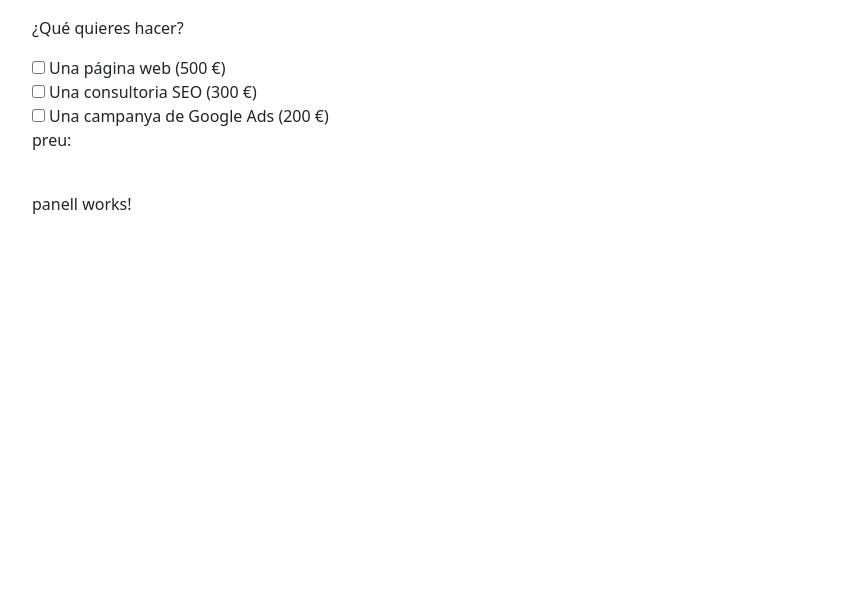
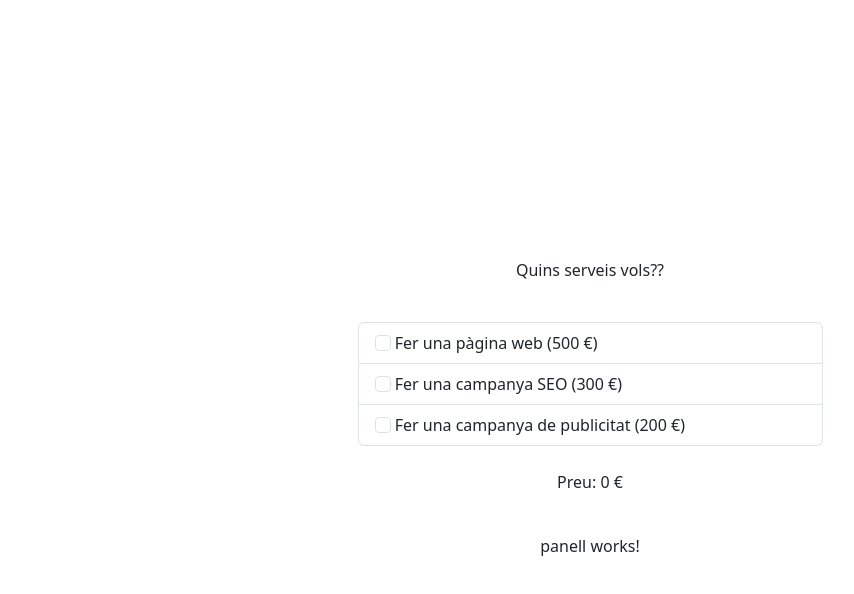
Before and after one commit to sacom14/pressupostApp, an Angular app: page /home in a window 1280 px wide. Shown: the top 594 px of the page, without its empty margins (50-904 px from the left). Built offline with nearby package versions, Linux system fonts and the light colour scheme.

Commit message:
sprint7 nivell1 exercici1

```diff
--- a/src/app/pressupost/home/home.component.html
+++ b/src/app/pressupost/home/home.component.html
@@ -1,16 +1,28 @@
-<div>
-  <p>¿Qué quieres hacer?</p>
-  <div>
-    <input type="checkbox"><label class="mx-1">Una página web (500 €)</label>
+<div class="d-flex flex-column vh-100 justify-content-center align-items-center">
+  <p>Quins serveis vols??</p>
+  <br>
+  <div class="col-5">
+    <ul class="list-group">
+      <li *ngFor="let priceOfService of priceOfServices.priceOfServices" class="list-group-item"><input type="checkbox" (click)="addPrice(priceOfService.price, priceOfService)" class="form-check-input">
+        {{priceOfService.name}} ({{priceOfService.price}} €)
+      </li>
+    </ul>
+    <br>
+    <div>
+      <p class="d-flex justify-content-center">Preu: {{totalPrice}} €</p>
+    </div>
+  </div>
+  <!-- <div>
+    <input type="checkbox" (click)="addPrice(500, true)"><label class="mx-1">{{priceArray.name}}</label>
   </div>
   <div>
-    <input type="checkbox"><label class="mx-1"> Una consultoria SEO (300 €)</label>
+    <input type="checkbox" (click)="addPrice(300, true)"><label class="mx-1"> Una consultoria SEO (300 €)</label>
   </div>
   <div>
-    <input type="checkbox"><label class="mx-1"> Una campanya de Google Ads (200 €)</label>
+    <input type="checkbox" (click)="addPrice(200, true)"><label class="mx-1"> Una campanya de Google Ads (200 €)</label>
   </div>
-    <p class="col-12"> preu: </p>
-</div>
+    <p class="col-12"> preu: {{totalPrice}} </p>
+</div> -->
 <br>
 
 <app-home-panell></app-home-panell>
--- a/src/app/pressupost/home/home.component.ts
+++ b/src/app/pressupost/home/home.component.ts
@@ -1,4 +1,8 @@
 import { Component } from '@angular/core';
+
+import { PriceOfServicesService } from '../services/price.service';
+import { PriceOfServicesInterface } from '../interface/price.interface';
+
 
 @Component({
   selector: 'app-home',
@@ -6,5 +10,20 @@ import { Component } from '@angular/core';
   styleUrls: ['./home.component.css']
 })
 export class HomeComponent {
-title = 'hola que ase'
+  public totalPrice: number = 0;
+
+  constructor(public priceOfServices: PriceOfServicesService) { }
+
+  addPrice(price: number, selected: PriceOfServicesInterface) {
+
+    if (selected.active) {
+      this.totalPrice -= price;
+      selected.active = false;
+    } else {
+      this.totalPrice += price;
+      selected.active = true;
+    }
+    console.log(this.totalPrice);
+  }
+
 }
--- a/src/app/pressupost/panell/panell.component.ts
+++ b/src/app/pressupost/panell/panell.component.ts
@@ -6,6 +6,5 @@ import { Component } from '@angular/core';
   styleUrls: ['./panell.component.css']
 })
 export class PanellComponent {
-  public title = 'hola que tal estas';
 
 }
--- /dev/null
+++ b/src/app/pressupost/services/price.service.ts
@@ -0,0 +1,26 @@
+
+
+import { Injectable } from '@angular/core';
+import { PriceOfServicesInterface } from '../interface/price.interface';
+
+@Injectable({providedIn: 'root'})
+
+export class PriceOfServicesService {
+  public priceOfServices: PriceOfServicesInterface[] = [
+    {
+      "name":'Fer una pàgina web',
+      "price":500,
+      "active":false
+    },
+    {
+      "name":'Fer una campanya SEO',
+      "price":300,
+      "active":false
+    },
+    {
+      "name":'Fer una campanya de publicitat',
+      "price":200,
+      "active":false
+    }
+  ]
+}
```
Also changed, not shown: src/app/pressupost/interface/price.interface.ts (added, +7 -0 lines).
